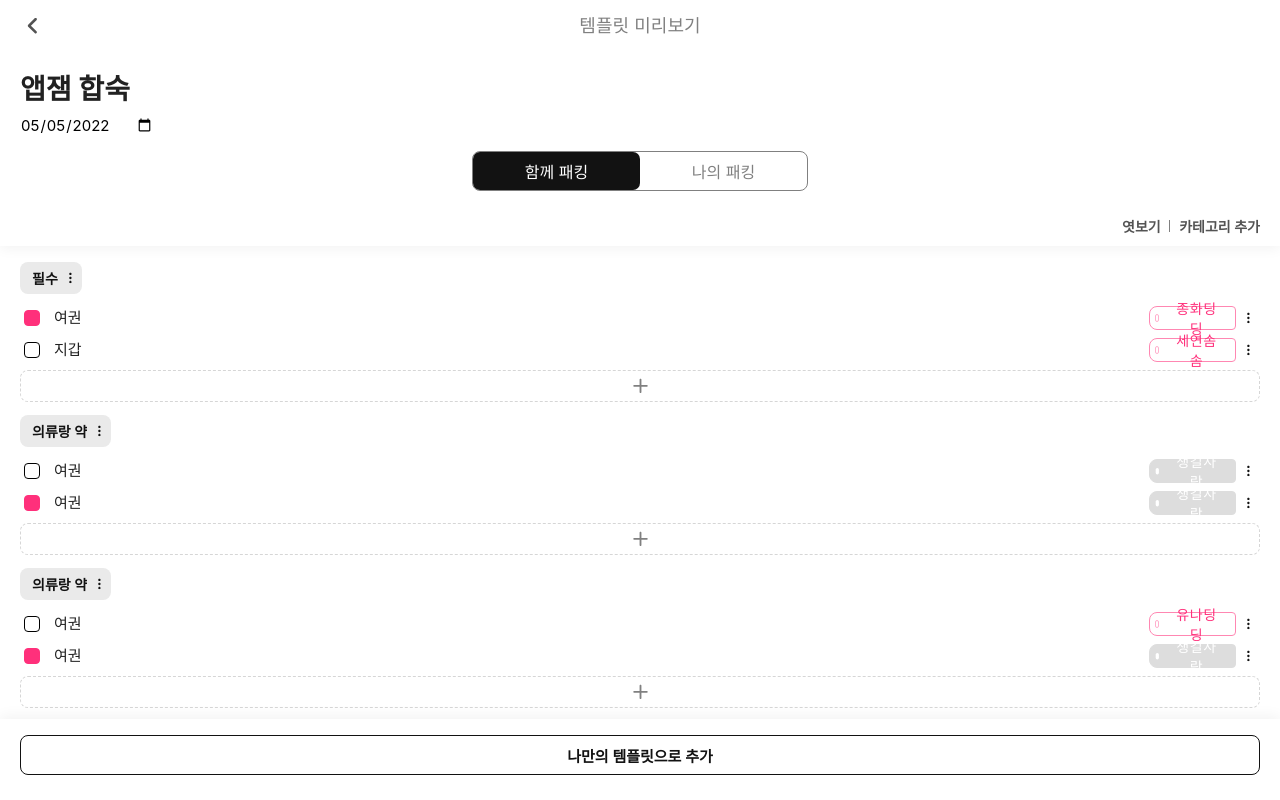
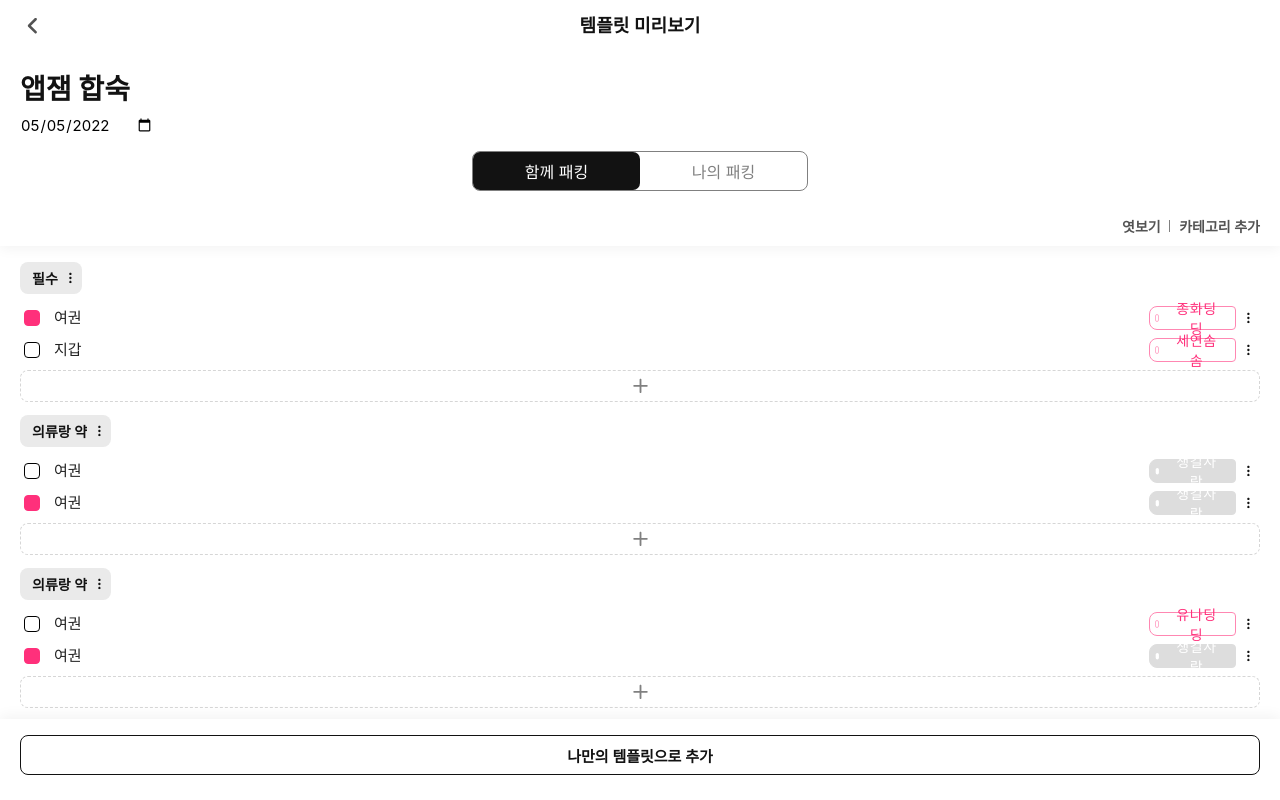
Before and after one commit to Team-Packman/Packman-Client, a Next.js app: page /together/1 in a window 1280 px wide. Built offline with nearby package versions, Linux system fonts and the light colour scheme.

Commit message:
css/#22 : 카테고리 입력시 밀림 현상 수정

```diff
--- a/components/common/Header.tsx
+++ b/components/common/Header.tsx
@@ -69,7 +69,9 @@ const StyledRoot = styled.header`
   flex-direction: column;
 `;
 
-const StyledContent = styled.div`
+const StyledContent = styled.div<{
+  scroll: boolean;
+}>`
   width: 100%;
   height: 5.2rem;
   transition: height 0.3s ease, opacity 0.3s ease;
@@ -85,7 +87,8 @@ const StyledContent = styled.div`
   position: relative;
   background-color: ${packmanColors.pmWhite};
   font-size: 1.8rem;
-  color: ${packmanColors.pmDeepGrey};
+  font-weight: 600;
+  color: ${packmanColors.pmBlack};
 
   & > picture {
     position: absolute;
--- a/components/common/PackingCategory.tsx
+++ b/components/common/PackingCategory.tsx
@@ -61,6 +61,7 @@ function PackingCategory(props: PackingCategoryProps) {
       ) : (
         <StyledCategory>{name}</StyledCategory>
       )}
+
       <StyledKebab>{!isEditing && <Image src={Kebab} alt="kebeb" layout="fill" />}</StyledKebab>
     </StyledRoot>
   );
@@ -73,7 +74,6 @@ const StyledRoot = styled.button`
   align-items: center;
   height: 3.2rem;
   padding: 0;
-  padding-left: 1.2rem;
   background-color: ${packmanColors.lightGray};
   border-radius: 0.8rem;
   font-size: 1.4rem;
@@ -97,4 +97,5 @@ const StyledCategory = styled.span`
   overflow: hidden;
   white-space: nowrap;
   outline: none;
+  padding-left: 1.2rem;
 `;
--- a/components/together/CheckListHeader.tsx
+++ b/components/together/CheckListHeader.tsx
@@ -105,6 +105,7 @@ const StyledTitle = styled.div`
   line-height: 3.1rem;
   overflow: hidden;
   white-space: nowrap;
+  color: ${packmanColors.black};
 `;
 const StyledInput = styled.input`
   display: flex;
```
Also changed, not shown: 1 other file (tests, documents, lock files or other folders).
